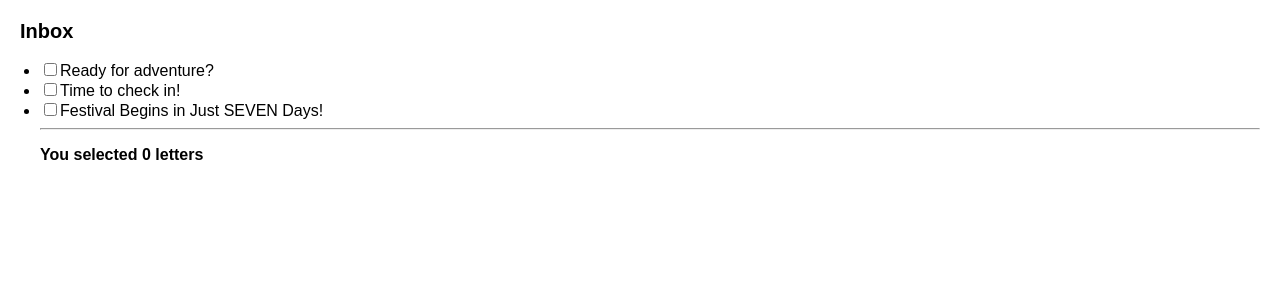
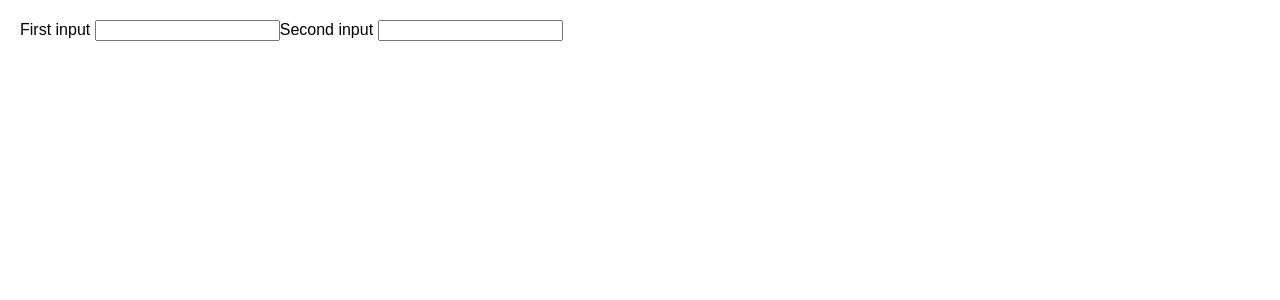
Before and after one commit to mulddang2/R-, a React (Vite) app: page / in a window 1280 px wide. Shown: the top 300 px of the page. Built offline with nearby package versions, Linux system fonts and the light colour scheme.

Commit message:
study: 컴포넌트 간 State 공유하기 (챌린지 1 of 2) #9
동기화된 입력

```diff
--- a/src/App.jsx
+++ b/src/App.jsx
@@ -1,43 +1,25 @@
+/* eslint-disable react/prop-types */
+// NOTE: 챌린지 1 of 2: 동기화된 입력
 import { useState } from 'react';
-import { letters } from './choosing-the-state-structure/data';
-import Letter from './choosing-the-state-structure/Letter';
-// NOTE: 배열의 단점으로 includes 사용 시, selectedIds.includes(letter.id)를 호출해서 선택여부확인을 한다는 것이다. 그래서 State에 Set을 보관하고, Set 활용해서 has 메서드 쓰면 좀더 빠르다
-export default function MailClient() {
-  const [selectedIds, setSelectedIds] = useState([]);
 
-  // TODO: allow multiple selection
-  const selectedCount = selectedIds.length;
+export default function SyncedInputs() {
+  const [text, setText] = useState('');
 
-  function handleToggle(toggledId) {
-    // TODO: allow multiple selection
-
-    if (selectedIds.includes(toggledId)) {
-      setSelectedIds(selectedIds.filter((id) => id !== toggledId));
-    } else {
-      setSelectedIds([...selectedIds, toggledId]);
-    }
+  function handleChange(e) {
+    setText(e.target.value);
   }
-
   return (
     <>
-      <h2>Inbox</h2>
-      <ul>
-        {letters.map((letter) => (
-          <Letter
-            key={letter.id}
-            letter={letter}
-            isSelected={
-              // TODO: allow multiple selection
-              selectedIds.includes(letter.id)
-            }
-            onToggle={handleToggle}
-          />
-        ))}
-        <hr />
-        <p>
-          <b>You selected {selectedCount} letters</b>
-        </p>
-      </ul>
+      <Input label='First input' value={text} onChange={handleChange} />
+      <Input label='Second input' value={text} onChange={handleChange} />
     </>
   );
 }
+
+function Input({ label, value, onChange }) {
+  return (
+    <label>
+      {label} <input value={value} onChange={onChange} />
+    </label>
+  );
+}
```
